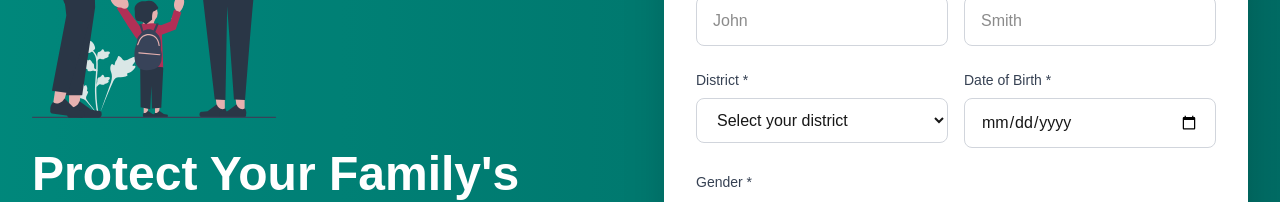
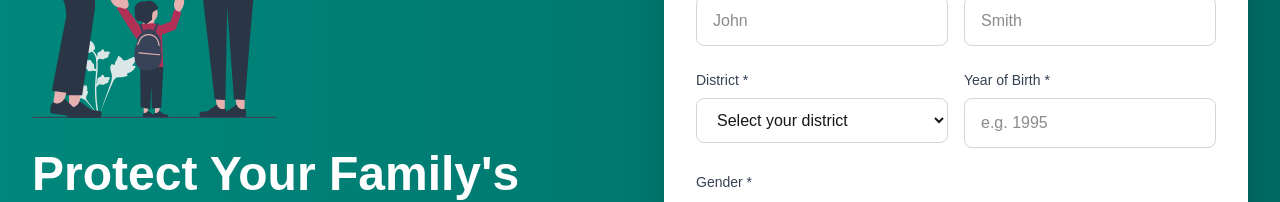
Before and after one commit to ProjectJunee/insunepal, a Next.js app: page / in a window 1280 px wide. Shown: the part 296-498 px from the top of the page. Built offline with nearby package versions, Linux system fonts and the light colour scheme.

Commit message:
fix: taking only year in the DOB

```diff
--- a/components/Hero/index.tsx
+++ b/components/Hero/index.tsx
@@ -49,19 +49,10 @@ const LifeInsuranceQuote = () => {
     }, 2000);
   };
 
-  const calculateAge = (birthDate: string) => {
-    if (!birthDate) return 0;
+  const calculateAge = (birthYear: string) => {
+    if (!birthYear) return 0;
     const today = new Date();
-    const birth = new Date(birthDate);
-    let age = today.getFullYear() - birth.getFullYear();
-    const monthDiff = today.getMonth() - birth.getMonth();
-    if (
-      monthDiff < 0 ||
-      (monthDiff === 0 && today.getDate() < birth.getDate())
-    ) {
-      age--;
-    }
-    return age;
+    return today.getFullYear() - parseInt(birthYear, 10);
   };
 
   const getEstimatedPremium = () => {
@@ -213,15 +204,18 @@ const LifeInsuranceQuote = () => {
                   </div>
                   <div>
                     <label className="block text-sm font-medium text-gray-700 mb-2">
-                      Date of Birth *
+                      Year of Birth *
                     </label>
                     <input
-                      type="date"
+                      type="number"
                       name="dateOfBirth"
                       required
                       value={formData.dateOfBirth}
                       onChange={handleInputChange}
+                      min="1900"
+                      max={new Date().getFullYear()}
                       className="w-full px-4 py-3 border border-gray-300 rounded-lg focus:ring-2 focus:ring-teal-500 focus:border-transparent transition-colors"
+                      placeholder="e.g. 1995"
                     />
                   </div>
                 </div>
```
